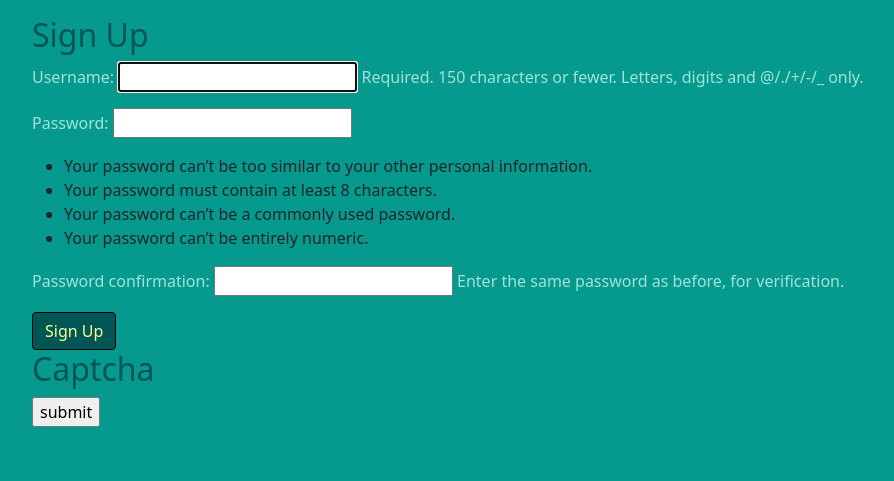
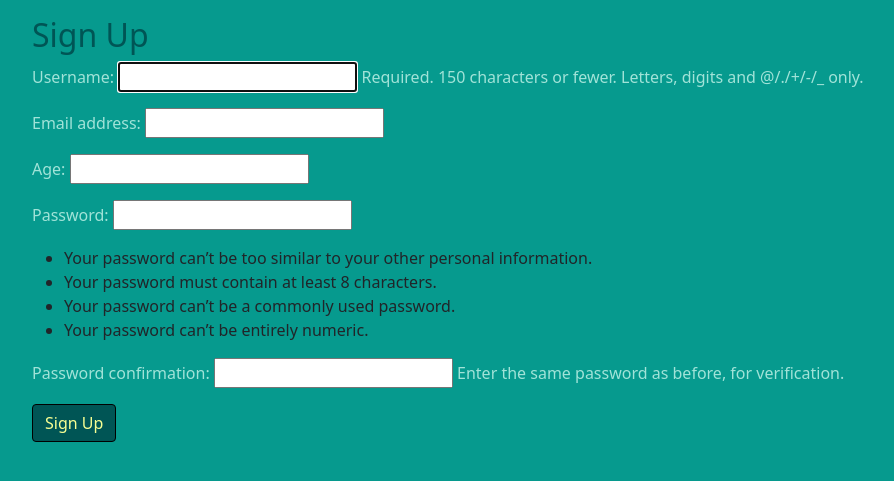
Before and after one commit to jericowaller/SKEJI, a Django app: page /accounts/signup/ in a window 1280 px wide. Shown: the part 72-553 px from the top of the page, without its empty margins (50-944 px from the left). Run offline with Django 4.2, Linux system fonts and the light colour scheme.

Commit message:
Working Captcha

```diff
--- a/accounts/forms.py
+++ b/accounts/forms.py
@@ -1,11 +1,11 @@
 # accounts/forms.py
 from django import forms
-from django.contrib.auth.forms import UserCreationForm, UserChangeForm
+from django.contrib.auth.forms import UserCreationForm, UserChangeForm, AuthenticationForm
 from captcha.fields import CaptchaField
 
 from .models import CustomUser
 
-class CaptchaUserCreationForm(UserCreationForm):
+class MyAuthenticationForm(AuthenticationForm):
     captcha = CaptchaField()
 
 class CustomUserCreationForm(UserCreationForm):
--- a/accounts/urls.py
+++ b/accounts/urls.py
@@ -1,8 +1,9 @@
 from django.urls import path, include
-from .views import SignUpView
+from .views import SignUpView, MyLoginView
 from . import views
 
 urlpatterns =[
     path("signup/", SignUpView.as_view(), name="signup"),
-    path('', views.captcha, name='captcha')
+    path("login/", MyLoginView.as_view(), name="login"),
+
 ]
--- a/accounts/views.py
+++ b/accounts/views.py
@@ -1,27 +1,19 @@
 from django.urls import reverse_lazy
 from django.views.generic import CreateView
-from django.shortcuts import render
+from django.shortcuts import render, redirect
 from django.http import HttpResponseRedirect
+from django.views import View
+from django.contrib.auth.views import LoginView
 #this might not work untill later
 from .forms import CustomUserCreationForm
-from .forms import CaptchaUserCreationForm
+from .forms import MyAuthenticationForm
+
 # Create your views here.
 
-def captcha(request):
-    if request.POST:
-        form = CaptchaUserCreationForm(request.POST)
-
-        # Validate the form: the captcha field will automatically
-        # check the input
-        if form.is_valid():
-            return HttpResponseRedirect('/?ok')
-    else:
-        form = CaptchaUserCreationForm()
-
-    return render(request, 'registration/signup.html', {'form': form})
+class MyLoginView(LoginView):
+    form_class = MyAuthenticationForm
 
 class SignUpView(CreateView):
-    form_class = CaptchaUserCreationForm
-    #form_class = CustomUserCreationForm
+    form_class = CustomUserCreationForm
     success_url = reverse_lazy('login')
     template_name = "registration/signup.html"
--- a/django_project/urls.py
+++ b/django_project/urls.py
@@ -8,12 +8,11 @@
 from wagtail.documents import urls as wagtaildocs_urls
 
 urlpatterns = [
+    path('captcha/', include('captcha.urls')),
     path('admin/', admin.site.urls),
     path('accounts/', include("accounts.urls")),
     path('accounts/', include("django.contrib.auth.urls")),
     path("", TemplateView.as_view(template_name="home.html"), name="home"),
-    path('captcha/', include('captcha.urls')),
-
 
     path('cms/', include(wagtailadmin_urls)),
     path('documents/', include(wagtaildocs_urls)),
--- a/templates/registration/login.html
+++ b/templates/registration/login.html
@@ -7,7 +7,8 @@
 <h2>Log In</h2>
 <form method="post">{% csrf_token %}
     {{ form.as_p }}
-    <button class="btn btn-success" type="submit">Log In</button>
+    <button class="btn btn-success ml-2" type="submit">Log In</button>
 </form>
+
 <p><a href="{% url 'password_reset' %}">Forgot Your Password?</a></p>
 {% endblock content %}
--- a/templates/registration/signup.html
+++ b/templates/registration/signup.html
@@ -9,10 +9,5 @@
     {{ form.as_p }}
     <button class="btn btn-success" type="submit">Sign Up</button>
 </form>
-<h2>Captcha</h2>
-<form method="POST" novalidate>
-    {%csrf_token%}
-    {{form.captcha_field}}
-    <input type="submit" value="submit">
-</form>
+
 {% endblock content %}
```
Also changed, not shown: templates/registration/captcha.html (+7 -11 lines).
